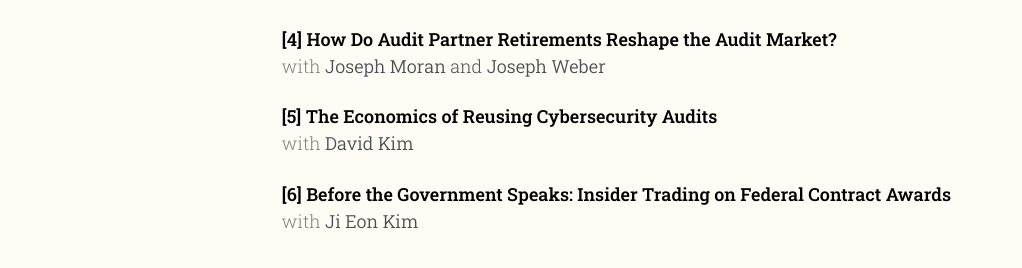
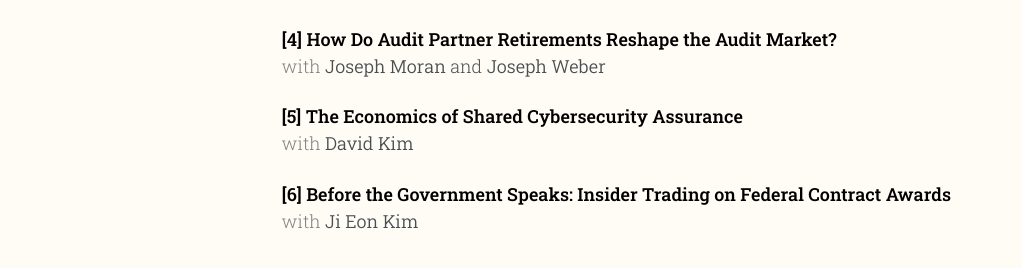
Before and after one commit to jgkim262/jgkim262.github.io, a Jekyll site: the page built from _pages/research.md, in a window 1280 px wide and 900 px high, scrolled down 561 px. Shown: the part 524-792 px from the top of the window, without its empty margins (0-1022 px from the left). Built offline with Jekyll 4.4.1, drawn with Linux system fonts in a browser that asks for light colours; a style sheet for code colours, icons or effects is not loaded; our own code applies the rules of GitHub Pages for plain Markdown files.

Commit message:
Retitle [5]: The Economics of Shared Cybersecurity Assurance
Co-Authored-By: Claude Fable 5.1 <noreply@anthropic.com>

```diff
--- a/_pages/research.md
+++ b/_pages/research.md
@@ -47,7 +47,7 @@ This paper examines whether boards respond to tax-induced changes in the incenti
 **<span class="paper-num">[4]</span> How Do Audit Partner Retirements Reshape the Audit Market?**{: .paper-title}<br>
 <span class="muted">with</span> [Joseph Moran](https://mitsloan.mit.edu/faculty/directory/joseph-moran){: .coauthor} and [Joseph Weber](https://mitsloan.mit.edu/faculty/directory/joseph-p-weber){: .coauthor}
 
-**<span class="paper-num">[5]</span> The Economics of Reusing Cybersecurity Audits**{: .paper-title}<br>
+**<span class="paper-num">[5]</span> The Economics of Shared Cybersecurity Assurance**{: .paper-title}<br>
 <span class="muted">with</span> [David Kim](https://www.davidkim.info/){: .coauthor}
 
 **<span class="paper-num">[6]</span> Before the Government Speaks: Insider Trading on Federal Contract Awards**{: .paper-title}<br>
```
